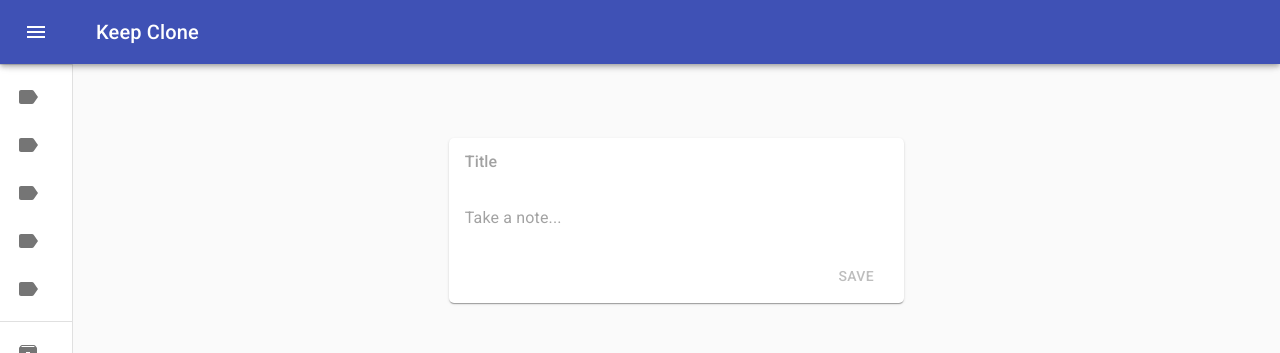
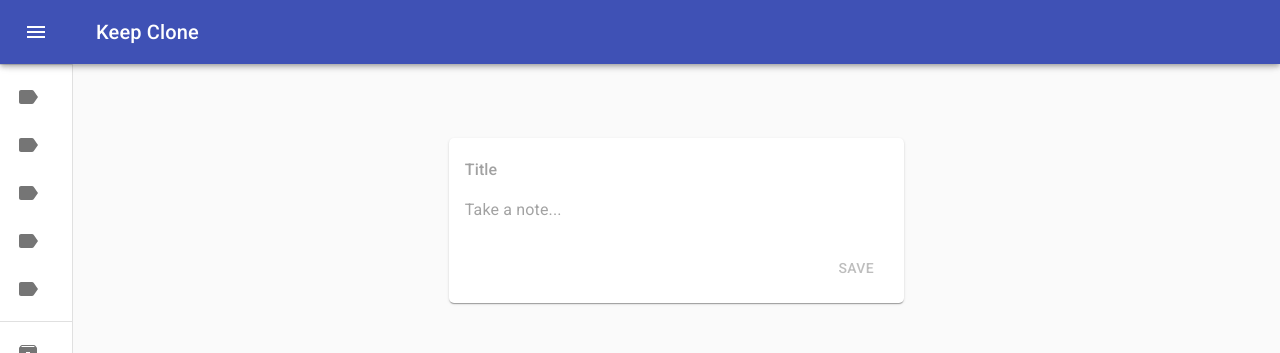
Before and after one commit to cookieinmind/keep-clone, a React (Create React App) app: page / in a window 1280 px wide. Both pictures are taken after a click on the element 676 px from the left and 163 px from the top of the page. Shown: the top 353 px of the page. Built offline with nearby package versions, Linux system fonts and the light colour scheme; data requests are answered from the project's data file.

Commit message:
better looking textfields

```diff
--- a/data/db.json
+++ b/data/db.json
@@ -250,8 +250,20 @@
           "id": 4
         }
       ],
+      "status": "archived",
+      "id": 34
+    },
+    {
+      "content": "if there's no tags, show a \"create tag\" in the sidebar ",
+      "date": "17-7-2021",
+      "tags": [
+        {
+          "name": "ui",
+          "id": 4
+        }
+      ],
       "status": "alive",
-      "id": 34
+      "id": 35
     }
   ],
   "tags": [
--- a/src/inputFields/FullInput.tsx
+++ b/src/inputFields/FullInput.tsx
@@ -8,18 +8,24 @@ import { Tag } from "../models/tag";
 import TextField from "./TextField";
 
 const useStyles = makeStyles({
-  test: {
-    backgroundColor: "#121212",
+  inputsContainer: {
+    width: "100%",
+    display: "flex",
+    height: "auto",
+    flexDirection: "column",
+    alignItems: "flex-end",
+    gap: "0.5rem",
+    borderRadius: "5px",
   },
-  container: {
+  root: {
     width: "100%",
     display: "flex",
     height: "auto",
     minHeight: "100px",
     flexDirection: "column",
     alignItems: "flex-end",
-    padding: "8px 16px",
-    gap: "24px",
+    padding: "1rem 1rem",
+    gap: "1.5rem",
     gridColumn: "4/10",
     borderRadius: "5px",
   },
@@ -88,6 +94,7 @@ export const FullInput: React.FC<iFullInputProps> = ({
   };
 
   const handleLostOfFocus = (event: React.FocusEvent<HTMLInputElement>) => {
+    console.log(event);
     const userClickedOutsideTheInput = event.relatedTarget === null;
     if (userClickedOutsideTheInput) hideThisComponent();
   };
@@ -108,7 +115,9 @@ export const FullInput: React.FC<iFullInputProps> = ({
   };
 
   return (
-    <Paper square className={classes.container}>
+    <Paper square className={classes.root}>
+      {/* Input fields */}
+      <Box className={classes.inputsContainer} onBlur={handleLostOfFocus}>
         {/* Title */}
         <TextField
           bold={true}
@@ -117,6 +126,7 @@ export const FullInput: React.FC<iFullInputProps> = ({
           content={title}
           setContent={setTitle}
           tags={nameOfTags}
+          // onLostFocus={handleLostOfFocus}
           setTags={setNameOfTags}
         />
         {/* Content */}
@@ -127,9 +137,10 @@ export const FullInput: React.FC<iFullInputProps> = ({
           setContent={setContent}
           tags={nameOfTags}
           setTags={setNameOfTags}
-        onLostFocus={handleLostOfFocus}
+          // onLostFocus={handleLostOfFocus}
           inputRef={contentRef}
         />
+      </Box>
 
       <Box className={classes.footer}>
         {nameOfTags?.length > 0 && (
```
Lines whose indentation alone changed are shown as unchanged.
